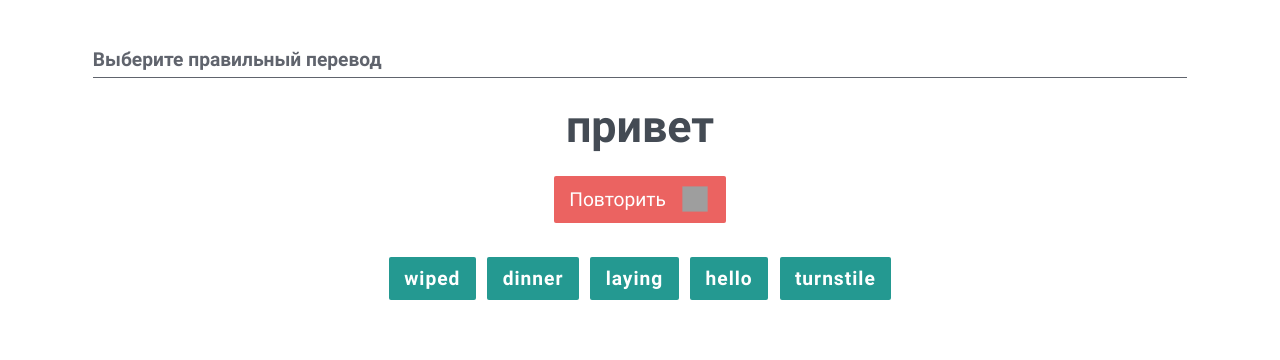
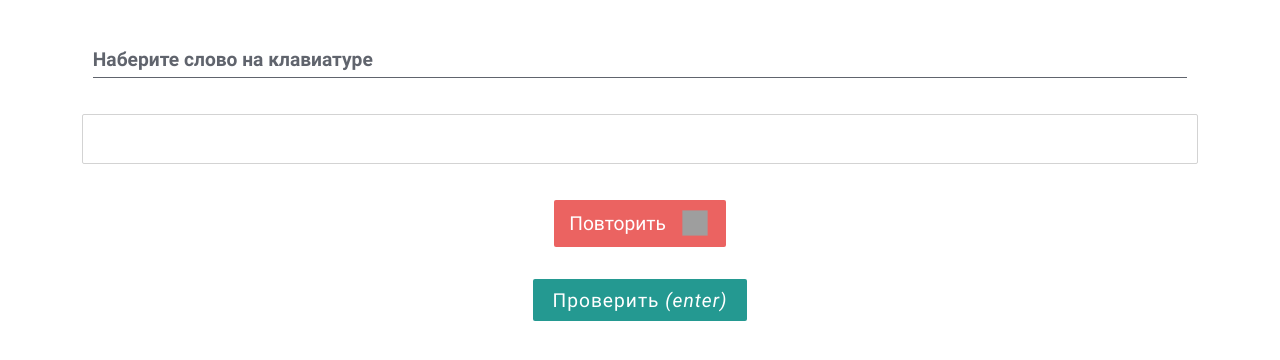
Before and after one commit to AlexOvchinkin/FrontendSecondary, an Angular app: page /training in a window 1280 px wide. Shown: the top 360 px of the page. Built offline with nearby package versions, Linux system fonts and the light colour scheme; grey boxes are pictures that could not be loaded.

Commit message:
all wraps done

```diff
--- a/src/app/components/print-word/print-word.component.css
+++ b/src/app/components/print-word/print-word.component.css
@@ -11,6 +11,10 @@
 
 .print-word {
   font-size: 1em;
+}
+
+.error {
+  display: block !important;
 }
 
 .print-word__printed-word {
@@ -31,6 +35,17 @@
   font-size: 1.2em;
   margin: 1em 0;
   font-family: 'Roboto', sans-serif;
+
+  padding: 0.5em 1em;
+  display: flex;
+  align-items: center;
+  justify-content: center;
+  color: white;
+  background-color: #249991;
+  border-radius: 2px;
+  cursor: pointer;
+  letter-spacing: 1px;
+  text-align: center;
 }
 
 
@@ -41,4 +56,7 @@
   font-weight: bold;
   font-family: 'Roboto', sans-serif;
   text-decoration: underline;
+  display: none;
+  overflow-wrap: break-word;
+  max-width: 7em;
 }
--- a/src/app/components/print-word/print-word.component.html
+++ b/src/app/components/print-word/print-word.component.html
@@ -12,17 +12,19 @@
       <img src="http://res.cloudinary.com/dq2s2ibrg/image/upload/v1501702100/volume_white_xs1cyj.png">
     </div>
     <div *ngIf="isCheckMode"
-         class="pick-btn  print-word__btn"
+         class="print-word__btn"
          (click)="checkClick()">
       Проверить <span class="enter">&nbsp;(enter)</span>
     </div>
     <div *ngIf="!isCheckMode"
-         class="pick-btn  print-word__btn"
+         class="print-word__btn"
          (click)="nextClick()">
       Продолжить <span class="enter">&nbsp;(enter)</span>
     </div>
-    <div *ngIf="isError"
-         class="print-word__right-word">
-      {{checkWord}}
+    <div [ngClass]="{
+            'print-word__right-word': true,
+            'error': isError
+          }">
+      <div>{{checkWord}}</div>
     </div>
   </section>
--- a/src/app/services/training.service.ts
+++ b/src/app/services/training.service.ts
@@ -29,7 +29,7 @@ export class TrainingService {
       },
       {
         id: '2',
-        foreign: 'congrrrrratulation',
+        foreign: 'conggggggrrrrratulation',
         native: 'поздррррравление'
       },
       {
@@ -193,9 +193,9 @@ export class TrainingService {
 
   getAlgorithmNames(): string[] {
     return [
-      /*'pick-word',*/
+      /*'pick-word',
       'pick-word-native',
-      'pick-letter',
+      'pick-letter',*/
       'print-word'
     ];
   }
```
Also changed, not shown: src/app/components/print-word/print-word.component.ts (line endings or trailing spaces).
